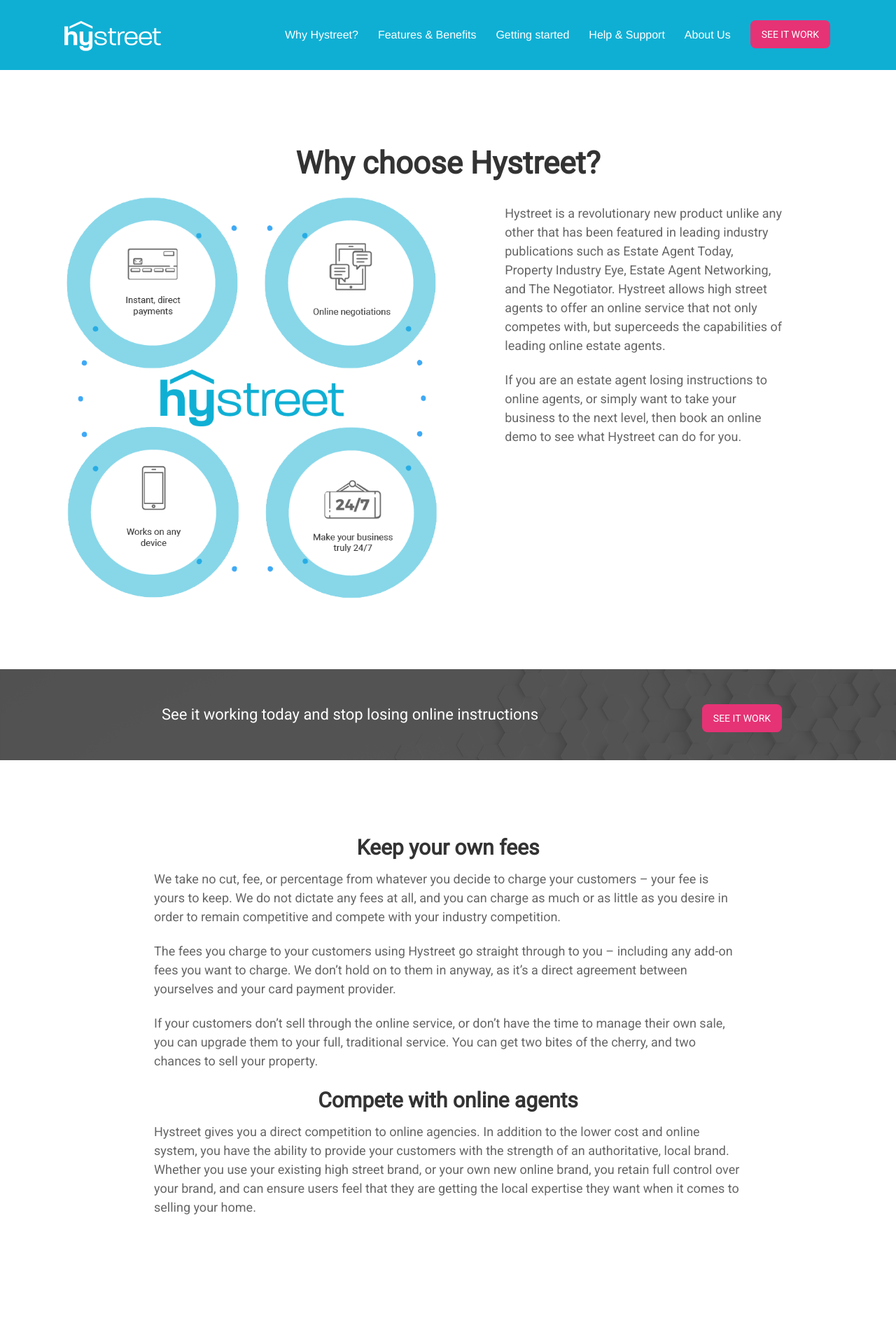
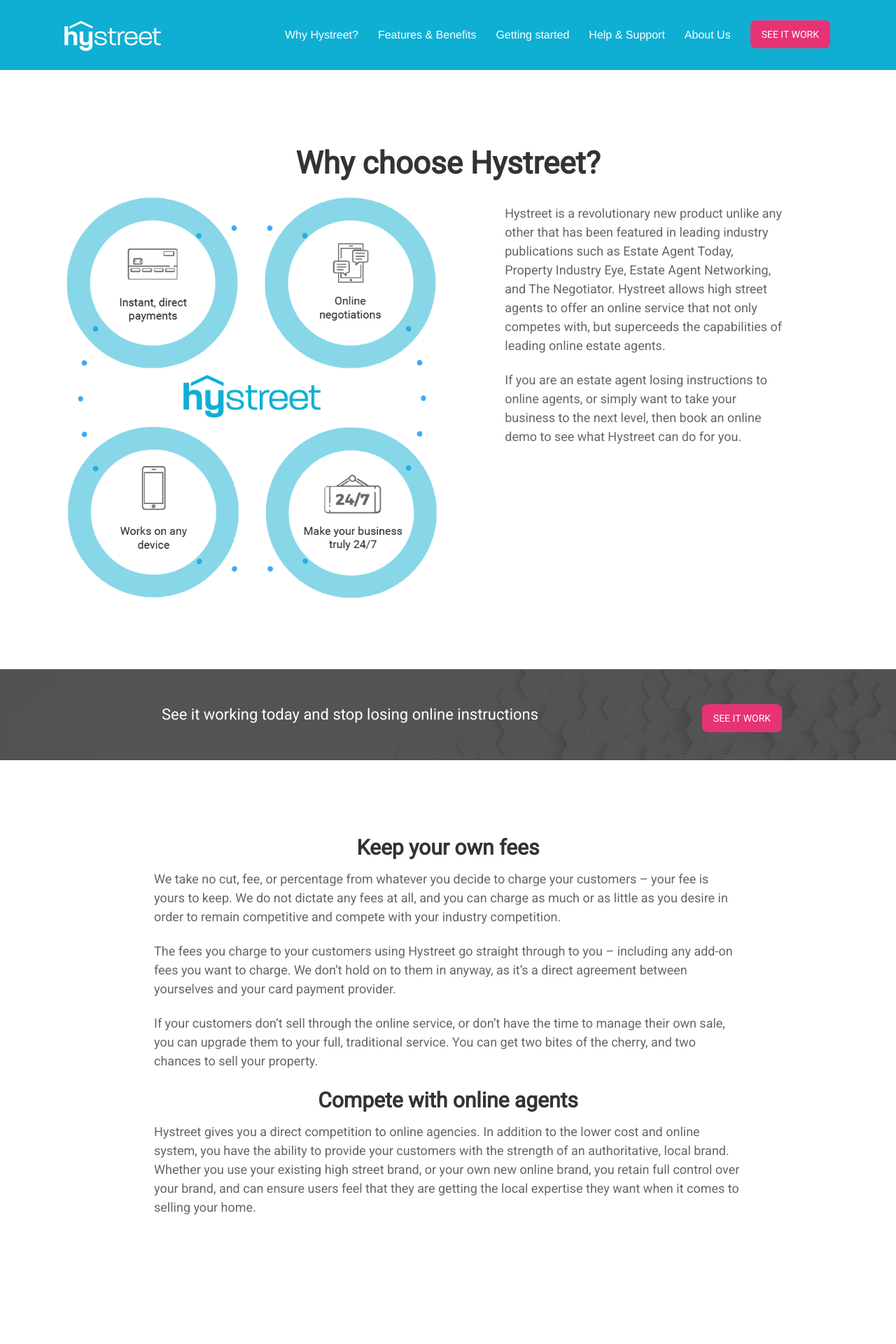
Before and after one commit to hystreet/hystreet.github.io, a Jekyll site: the page built from why-hystreet/index.html, in a window 1280 px wide. Shown: the top 1920 px of the page at 70% size. Built offline with Jekyll 4.4.1, drawn with Linux system fonts in a browser that asks for light colours; some web fonts are replaced; a script that is not in the unit is left out.

Commit message:
Update index.html

```diff
--- a/why-hystreet/index.html
+++ b/why-hystreet/index.html
@@ -50,7 +50,7 @@
     <div class='special-title centered-text'>
       <h1>Why choose Hystreet?</h1>
       <div class="large-6 columns left">
-      <img src="/images/WH-image-2.png">
+      <img src="/images/WH-image-3.png">
       </div>
       <div class="large-6 columns right">
         <p>
```
